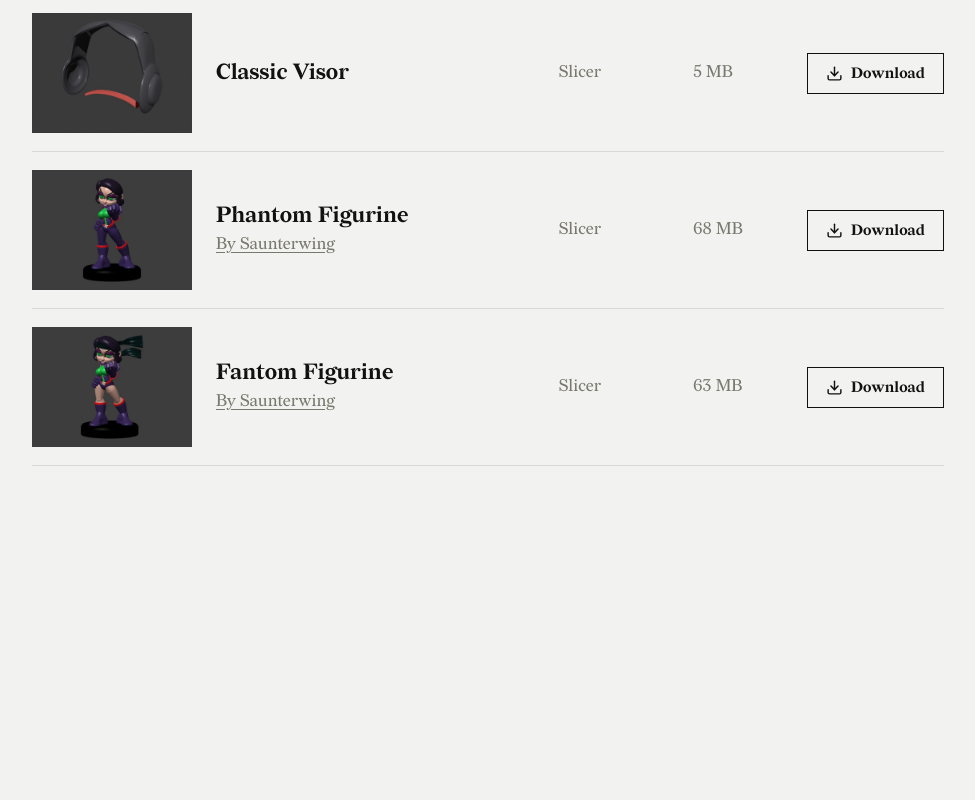
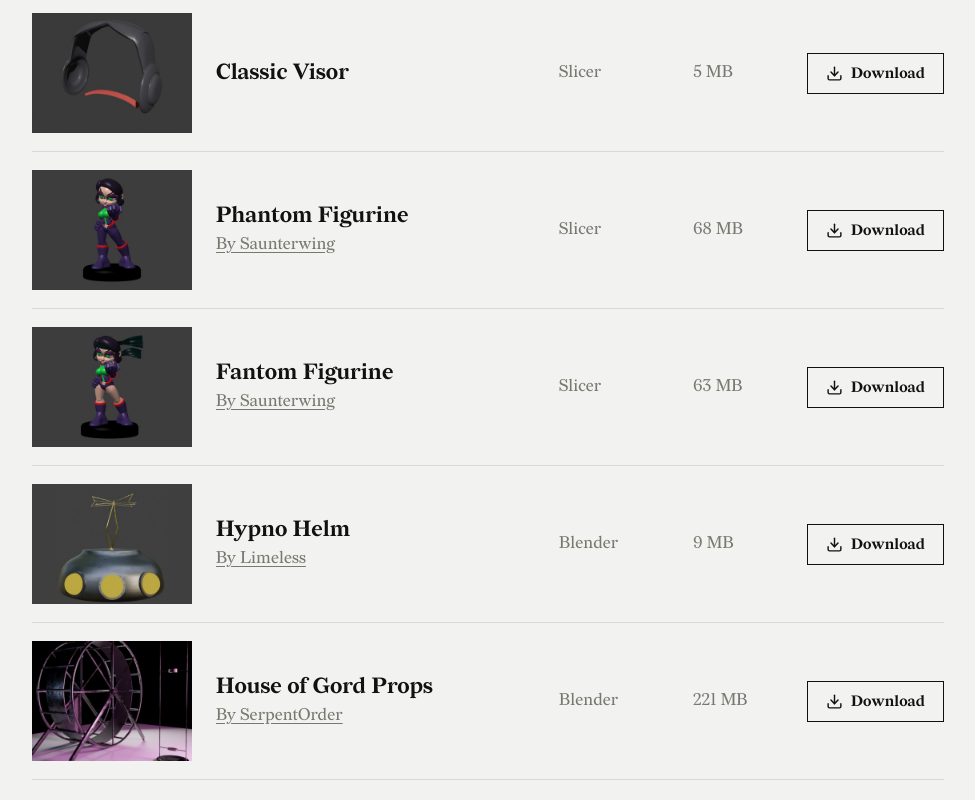
Before and after one commit to DirectrixPhantom/models, a plain HTML site: page index.html in a window 1280 px wide. Shown: the part 1381-2181 px from the top of the page, without its empty margins (152-1127 px from the left). Before the commit the page ends 1927 px from the top, so only its background shows below. Drawn offline with Linux system fonts and the light colour scheme.

Commit message:
Add Hypno Helm and House of Gord Props
Co-Authored-By: Claude Opus 5 <noreply@anthropic.com>

```diff
--- a/index.html
+++ b/index.html
@@ -150,6 +150,22 @@
   <a class="btn" href="https://github.com/DirectrixPhantom/models/releases/download/files/SntrWng_3Dsculpt_2024-12_sntrFan_06.stl"><i data-lucide="download"></i>Download</a>
 </div>
 
+<div class="row">
+  <img src="thumbs/hypnohelm.jpg" alt="Hypno Helm" loading="lazy">
+  <div><div class="name">Hypno Helm</div><a class="by" href="https://smutba.se/user/248052/" target="_blank" rel="noopener">By Limeless</a></div>
+  <div class="meta">Blender</div>
+  <div class="meta">9 MB</div>
+  <a class="btn" href="https://github.com/DirectrixPhantom/models/releases/download/files/Hypnotism_Helm.blend"><i data-lucide="download"></i>Download</a>
+</div>
+
+<div class="row">
+  <img src="thumbs/gordprops.jpg" alt="House of Gord Props" loading="lazy">
+  <div><div class="name">House of Gord Props</div><a class="by" href="https://smutba.se/project/edac5ae1-5d0f-4311-9002-9d600ec867bf/" target="_blank" rel="noopener">By SerpentOrder</a></div>
+  <div class="meta">Blender</div>
+  <div class="meta">221 MB</div>
+  <a class="btn" href="https://github.com/DirectrixPhantom/models/releases/download/files/GordProps.blend"><i data-lucide="download"></i>Download</a>
+</div>
+
 </div>
 <script src="vendor/lucide.min.js"></script>
 <script>lucide.createIcons();</script>
```
Also changed, not shown: thumbs/gordprops.jpg (added), thumbs/hypnohelm.jpg (added).
